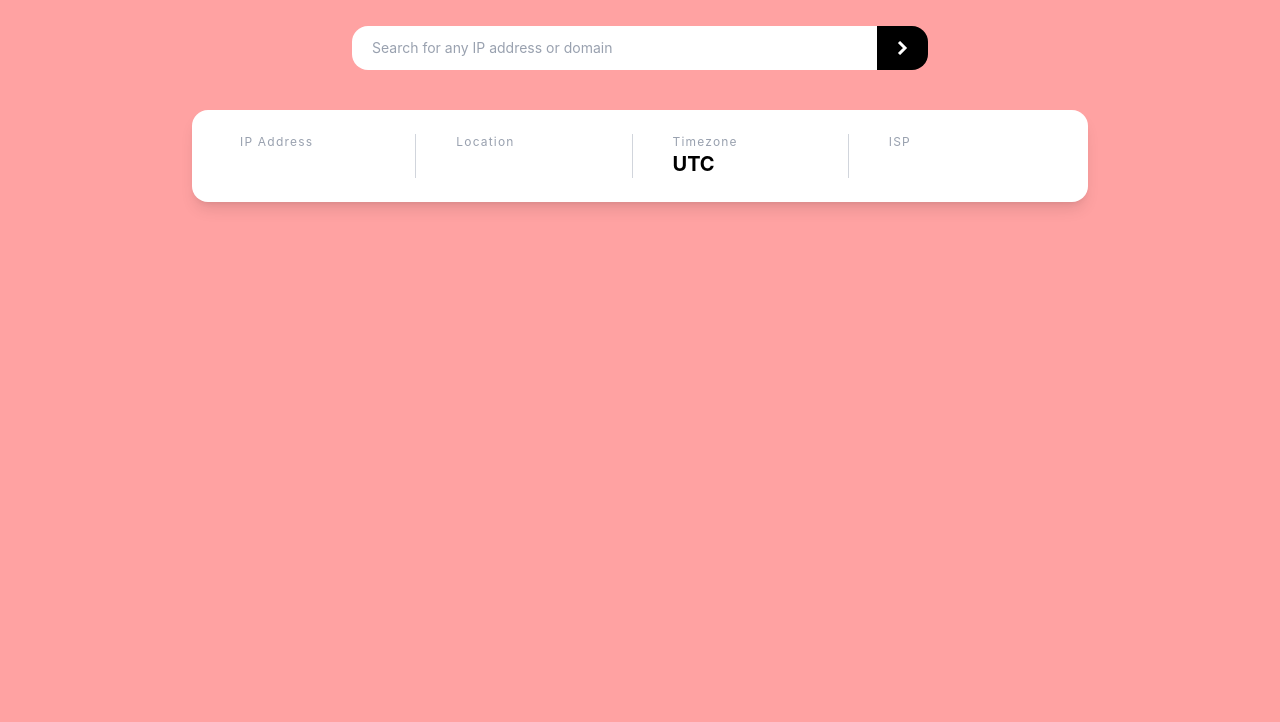
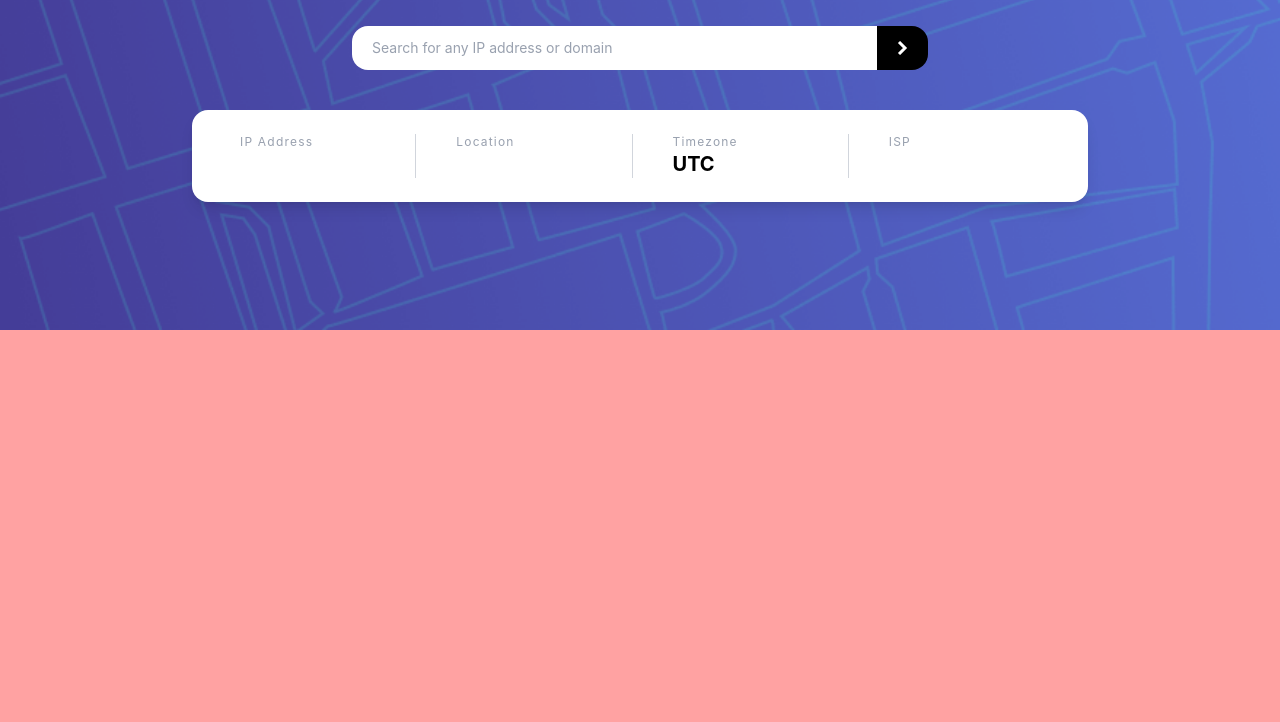
Before and after one commit to kdotsin/ip-address-tracker, a website: page src/index.html in a window 1280 px wide. Shown: the part 78-800 px from the top of the page. Drawn offline with nearby package versions, Linux system fonts and the light colour scheme; files that its build step writes are made by us from their sources.

Commit message:
added main bg image

```diff
--- a/src/index.html
+++ b/src/index.html
@@ -12,7 +12,7 @@
 </head>
 <body class="bg-red-300">
 
-  <main class="flex flex-col items-center justify-center gap-10 px-6 pt-8 pb-32">
+  <main class="flex flex-col items-center justify-center gap-10 px-6 pt-8 pb-32 bg-img">
     <h1 class="text-2xl font-medium text-white">IP Address Tracker</h1>
     <form class="mx-auto flex w-full max-w-xl">
       <input id="ip-search" type="text" class="ip-input" placeholder="Search for any IP address or domain">
--- a/src/input.css
+++ b/src/input.css
@@ -26,10 +26,10 @@
   }
 
   .search-btn {
-    @apply rounded-r-2xl bg-black px-5
+    @apply rounded-r-2xl bg-black px-5 cursor-pointer rounded-r-2xl bg-black px-5;
   }
 
-  .volume-btn {
-    @apply cursor-pointer rounded-r-2xl bg-black px-5;
+  .bg-img {
+    @apply relative bg-cover bg-[url('./images/pattern-bg-mobile.png')] md:bg-[url('./images/pattern-bg-desktop.png')];
   }
 }
```
